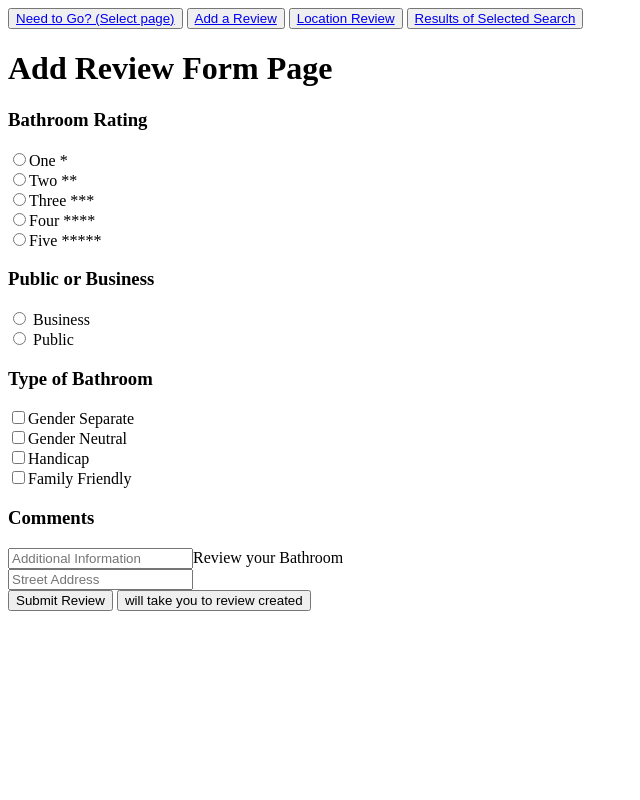
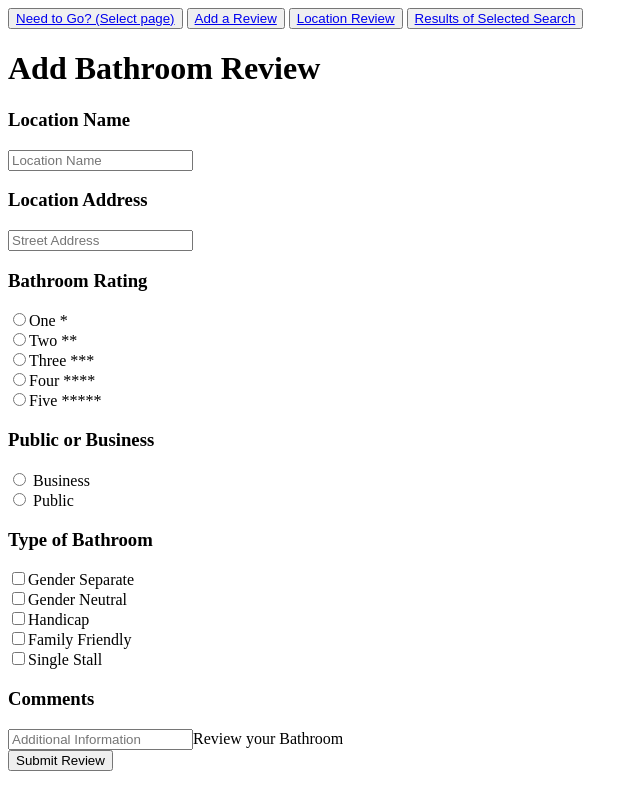
Before and after one commit to StephanieZielinski/Final-Project, a website: page public/index.html at #/addreview in a window 1280 px wide. Shown: the whole page, without its empty margins (0-640 px from the left). Drawn offline with nearby package versions, Linux system fonts and the light colour scheme; some packages are replaced by stand-ins of ours; no server answers.

Commit message:
add review

```diff
--- a/public/views/addreview.html
+++ b/public/views/addreview.html
@@ -1,13 +1,23 @@
-<h1>Add Review Form Page</h1>
+<h1>Add Bathroom Review</h1>
+
 <div class="reviewform">
 
 <form>
+  <h3>Location Name</h3>
+  <input type="text" placeholder="Location Name" ng-model="review.name"> <br>
+
+
+  <h3>Location Address</h3>
+  <input type="text" placeholder="Street Address" ng-model="review.address"> <br>
+
+
   <h3>Bathroom Rating</h3>
   <input type="radio" name="rating" ng-value="1" ng-model="review.rating">One *<br>
   <input type="radio" name="rating" ng-value="2" ng-model="review.rating">Two **<br>
   <input type="radio" name="rating" ng-value="3" ng-model="review.rating">Three ***<br>
   <input type="radio" name="rating" ng-value="4" ng-model="review.rating">Four ****<br>
   <input type="radio" name="rating" ng-value="5" ng-model="review.rating">Five *****<br>
+
 
   <h3>Public or Business</h3>
   <input type="radio" name="Type of Bathroom" value="business" ng-model="review.type"> Business </br>
@@ -19,23 +29,15 @@
   <input type="checkbox" name="Type of Bathroom" ng-value="neutral" ng-model="review.neutral">Gender Neutral<br>
   <input type="checkbox" name="Type of Bathroom" ng-value="handicap" ng-model="review.handicap">Handicap<br>
   <input type="checkbox" name="Type of Bathroom" ng-value="family" ng-model="review.family">Family Friendly<br>
-
-
-  </select>
+  <input type="checkbox" name="Type of Bathroom" ng-value="single stall" ng-model="review.single">Single Stall<br>
 
   <h3>Comments</h3>
   <input type="text" name="review text" placeholder="Additional Information" ng-model="review.comment">Review your Bathroom<br>
 
-  <input type="text" placeholder="Street Address" ng-model="review.address"> <br>
 
   <button type="button" ng-click="submitToReviews(review)">Submit Review</button>
-
-<button type="button" name="button">will take you to review created</button>
- <!-- thank you for submitting review, like us on twitter. alternate page -->
   <!-- Add route <param name="" value=""> -->
-
 
 </form>
 
-
 </div>
```
